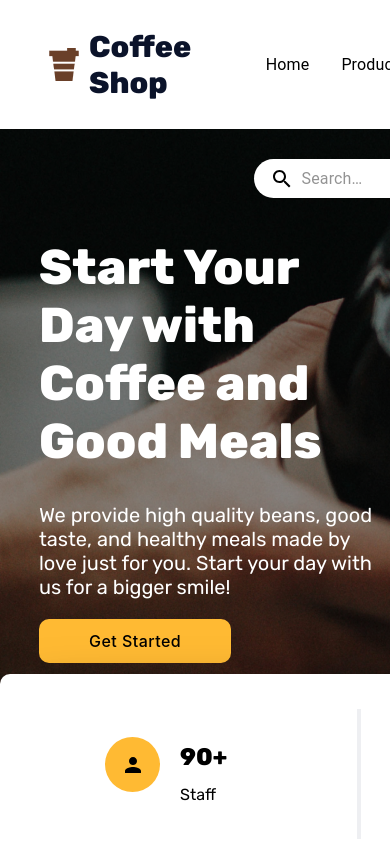
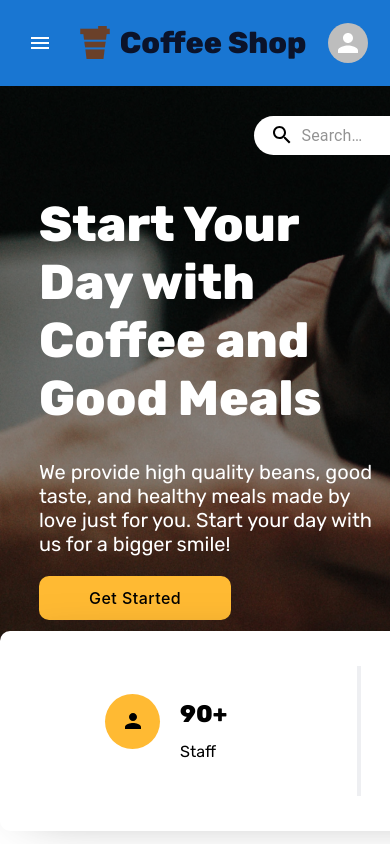
Before and after one commit to Mochamadramdhan/Coffee-Shop, a React (Create React App) app: page / in a window 390 px wide. Shown: the top 844 px of the page. Built offline with nearby package versions, Linux system fonts and the light colour scheme.

Commit message:
update responsive

```diff
--- a/src/Screen/Home/Headbar.jsx
+++ /dev/null
@@ -1,71 +0,0 @@
-import Button from '@mui/material/Button';
-import React from 'react';
-import { styled } from '@mui/material/styles';
-import MenuItem from '@mui/material/MenuItem';
-import Logo from '../logo'
-const BootstrapButton = styled(Button)({
-  boxShadow: 'none',
-  textTransform: 'none',
-  fontSize: 16,
-  borderRadius: 50,
-  padding: '10px 25px',
-  marginLeft: 30,
-  color : 'black',
-  lineHeight: 1,
-  backgroundColor: '#FFBA33',
-  fontFamily: [
-    '-apple-system',
-    'BlinkMacSystemFont',
-    '"Segoe UI"',
-    'Roboto',
-    '"Helvetica Neue"',
-    'Arial',
-    'sans-serif',
-    '"Apple Color Emoji"',
-    '"Segoe UI Emoji"',
-    '"Segoe UI Symbol"',
-  ].join(','),
-  '&:hover': {
-    backgroundColor: '#0069d9',
-    borderColor: '#0062cc',
-    boxShadow: 'none',
-    color:'white',
-  },
-  '&:active': {
-    boxShadow: 'none',
-    backgroundColor: '#0062cc',
-    borderColor: '#005cbf',
-  },
-  '&:focus': {
-    boxShadow: '0 0 0 0.2rem rgba(0,123,255,.5)',
-  },
-});
-
-
-const Headbar  = () => {
-  return(
-  <>
-
-    <div className='headbar'>
-      <div className="logo-headbar">
-        <Logo className='coba'></Logo>
-      </div>
-      <div className="container-button-headbar">
-        <MenuItem>Home</MenuItem>
-        <MenuItem>Product</MenuItem>
-        <MenuItem>Your Cart</MenuItem>
-        <MenuItem>History</MenuItem>
-      </div>
-      <div className="login-headbar">
-      <MenuItem >Login</MenuItem>
-      </div>
-
-      <BootstrapButton variant="contained" disableRipple>
-              Sign Up
-          </BootstrapButton>
-    </div>
-    </>
-  )
-
-}
-export default Headbar;
--- a/src/Screen/Home/content/Partner.jsx
+++ b/src/Screen/Home/content/Partner.jsx
@@ -6,7 +6,7 @@
 import Reddit from './ImgConten/reddit.png'
 
 
-export default function Conten2() {
+export default function Partner() {
   return (
 <>
     <div className="container-patner">
--- a/src/Screen/Home/homestyle.css
+++ b/src/Screen/Home/homestyle.css
@@ -33,6 +33,7 @@
 .logo-headbar{
     margin-left: 10%;
 }
+
 /* navbar */
 .navbar{
     background-color:  #f8f8f8;
@@ -73,5 +74,30 @@
     align-items: center;
     justify-content: center;
     margin-left: 20px;
-
 }
+/* @media only screen and ( min-width: 0px) {
+    .headbar{
+        display: flex;
+        flex-direction: row;
+        align-items: center;
+        height: 129px;
+    }
+    .login-headbar{
+        margin-left: 1%;
+        font-style: normal;
+        font-weight: 500;
+        font-size: 19px;
+        color: black;
+    }
+    .container-button-headbar {
+        margin-left: 1%;
+        display: flex;
+        flex-direction: row;
+    }
+    .logo-headbar{
+        margin-left: 1%;
+    }
+} */
+.bg-grid{
+    background-color: #FFBA33;
+}
--- /dev/null
+++ b/src/component/Headbar.jsx
@@ -0,0 +1,200 @@
+import * as React from 'react';
+import AppBar from '@mui/material/AppBar';
+import Box from '@mui/material/Box';
+import Toolbar from '@mui/material/Toolbar';
+import IconButton from '@mui/material/IconButton';
+import Typography from '@mui/material/Typography';
+import Menu from '@mui/material/Menu';
+import MenuIcon from '@mui/icons-material/Menu';
+import Container from '@mui/material/Container';
+import Avatar from '@mui/material/Avatar';
+import Button from '@mui/material/Button';
+import Tooltip from '@mui/material/Tooltip';
+import MenuItem from '@mui/material/MenuItem';
+import Logo from '../Screen/Logo';
+import { styled } from '@mui/material/styles';
+
+
+const pages = ['Home', 'Products', 'Your Cart', 'History'];
+const settings = ['Sign In', 'Sign Out'];
+
+function ResponsiveAppBar() {
+  const [anchorElNav, setAnchorElNav] = React.useState(null);
+  const [anchorElUser, setAnchorElUser] = React.useState(null);
+
+  const handleOpenNavMenu = (event) => {
+    setAnchorElNav(event.currentTarget);
+  };
+  const handleOpenUserMenu = (event) => {
+    setAnchorElUser(event.currentTarget);
+  };
+
+  const handleCloseNavMenu = () => {
+    setAnchorElNav(null);
+  };
+
+  const handleCloseUserMenu = () => {
+    setAnchorElUser(null);
+  };
+  const BootstrapButton = styled(Button)({
+    boxShadow: 'none',
+    textTransform: 'none',
+    fontSize: 16,
+    borderRadius: 50,
+    padding: '10px 25px',
+    marginLeft: 30,
+    color : 'black',
+    lineHeight: 1,
+    backgroundColor: '#FFBA33',
+    fontFamily: [
+      '-apple-system',
+      'BlinkMacSystemFont',
+      '"Segoe UI"',
+      'Roboto',
+      '"Helvetica Neue"',
+      'Arial',
+      'sans-serif',
+      '"Apple Color Emoji"',
+      '"Segoe UI Emoji"',
+      '"Segoe UI Symbol"',
+    ].join(','),
+    '&:hover': {
+      backgroundColor: '#0069d9',
+      borderColor: '#0062cc',
+      boxShadow: 'none',
+      color:'white',
+    },
+    '&:active': {
+      boxShadow: 'none',
+      backgroundColor: '#0062cc',
+      borderColor: '#005cbf',
+    },
+    '&:focus': {
+      boxShadow: '0 0 0 0.2rem rgba(0,123,255,.5)',
+    },
+  });
+
+  return (
+    <AppBar position="static">
+      <Container maxWidth="xl">
+        <Toolbar disableGutters>
+
+
+          <Box sx={{ flexGrow: 1, display: { xs: 'flex', md: 'none' } }}>
+            <IconButton
+              size="large"
+              aria-label="account of current user"
+              aria-controls="menu-appbar"
+              aria-haspopup="true"
+              onClick={handleOpenNavMenu}
+              color="inherit"
+            >
+              <MenuIcon />
+            </IconButton>
+            <Menu
+              id="menu-appbar"
+              anchorEl={anchorElNav}
+              anchorOrigin={{
+                vertical: 'bottom',
+                horizontal: 'left',
+              }}
+              keepMounted
+              transformOrigin={{
+                vertical: 'top',
+                horizontal: 'left',
+              }}
+              open={Boolean(anchorElNav)}
+              onClose={handleCloseNavMenu}
+              sx={{
+                display: { xs: 'block', md: 'none' },
+              }}
+            >
+              {pages.map((page) => (
+                <MenuItem key={page} onClick={handleCloseNavMenu}>
+                  <Typography textAlign="center">{page}</Typography>
+                </MenuItem>
+              ))}
+            </Menu>
+          </Box>
+          <Logo sx={{  mr: 2,
+
+              flexGrow: 1,
+              fontFamily: 'monospace',
+              fontWeight: 700,
+              letterSpacing: '.3rem',
+              color: 'inherit',
+              textDecoration: 'none', }} />
+          <Typography
+            variant="h5"
+            noWrap
+            component="a"
+            href=""
+            sx={{
+              mr: 2,
+
+              flexGrow: 1,
+              fontFamily: 'monospace',
+              fontWeight: 700,
+              letterSpacing: '.3rem',
+              color: 'inherit',
+              textDecoration: 'none',
+            }}
+          >
+          </Typography>
+
+          <Box sx={{ flexGrow: 1, display: { xs: 'none', md: 'flex' } }}>
+            {pages.map((page) => (
+              <Button
+                key={page}
+                onClick={handleCloseNavMenu}
+                sx={{ my: 2, color: 'black', display: 'block' }}
+              >
+                {page}
+              </Button>
+            ))}
+          </Box>
+          <Box sx={{flexGrow:1, display:{xs: 'none',md : 'flex'}}}>
+
+                <div className="login-headbar">
+                    <MenuItem >Login</MenuItem>
+                </div>
+                  <BootstrapButton variant="contained" disableRipple>
+                          Sign Up
+                  </BootstrapButton>
+        </Box>
+
+          <Box sx={{ flexGrow: 1, display: { xs: 'flex', md: 'none' } }}>
+            <Tooltip title="Open settings">
+              <IconButton onClick={handleOpenUserMenu} sx={{ p: 0 }}>
+                <Avatar alt="" src="" />
+              </IconButton>
+            </Tooltip>
+            <Menu
+              sx={{ mt: '100px' }}
+              id="menu-appbar"
+              anchorEl={anchorElUser}
+              anchorOrigin={{
+                vertical: 'top',
+                horizontal: 'right',
+              }}
+              keepMounted
+              transformOrigin={{
+                vertical: 'top',
+                horizontal: 'right',
+              }}
+              open={Boolean(anchorElUser)}
+              onClose={handleCloseUserMenu}
+            >
+              {settings.map((setting) => (
+                <MenuItem key={setting} onClick={handleCloseUserMenu}>
+                  <Typography textAlign="center">{setting}</Typography>
+                </MenuItem>
+              ))}
+            </Menu>
+          </Box>
+        </Toolbar>
+      </Container>
+    </AppBar>
+  );
+}
+export default ResponsiveAppBar;
```
Also changed, not shown: src/Screen/Home/Home.jsx (+36 -2 lines), src/component/Navbar.jsx (renamed from src/Screen/Home/Navbar.jsx, +2 -9 lines), src/Screen/Login page2/LoginPage2.jsx (added).
